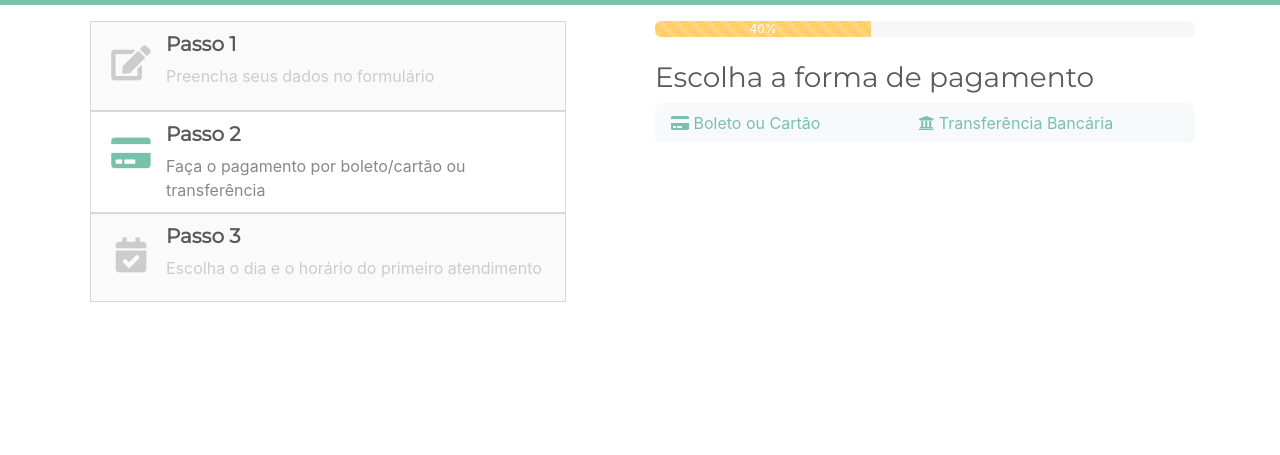
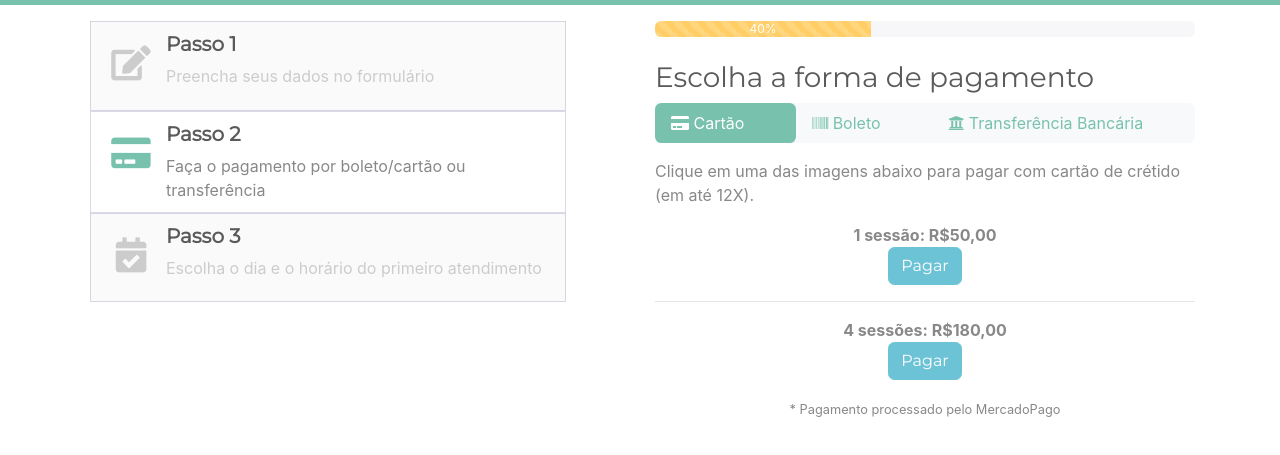
Before and after one commit to psicologaligiaarraes/psicologaligiaarraes.github.io, a plain HTML site: page mensagem_enviada.html in a window 1280 px wide. Shown: the part 51-506 px from the top of the page. Drawn offline with Linux system fonts and the light colour scheme; a script that the page names is missing.

Commit message:
mercadopago

```diff
--- a/mensagem_enviada.html
+++ b/mensagem_enviada.html
@@ -146,35 +146,31 @@
 
                             <ul class="nav bg-light nav-pills rounded nav-fill mb-3" role="tablist">
                               <li class="nav-item">
-                                <a class="nav-link show text-left" data-toggle="pill" href="#nav-tab-card">
-                                <i class="fa fa-credit-card"></i> Boleto ou Cartão</a></li>
-                              <!-- <li class="nav-item">
-                                <a class="nav-link" data-toggle="pill" href="#nav-tab-paypal">
-                                <i class="fab fa-paypal"></i>  Paypal</a></li> -->
+                                <a class="nav-link active show text-left" data-toggle="pill" href="#nav-tab-card">
+                                <i class="fa fa-credit-card"></i> Cartão</a></li>
+                              <li class="nav-item">
+                                <a class="nav-link text-left" data-toggle="pill" href="#nav-tab-boleto">
+                                <i class="fa fa-barcode" aria-hidden="true"></i> Boleto</a></li>
                               <li class="nav-item">
                                 <a class="nav-link text-left" data-toggle="pill" href="#nav-tab-bank">
                                 <i class="fa fa-university"></i>  Transferência Bancária</a></li>
                             </ul>
 
                             <div class="tab-content">
-                            <div class="tab-pane fade show" id="nav-tab-card">
+                            <div class="tab-pane fade active show" id="nav-tab-card">
                               <!-- <p class="alert alert-success">Some text success or error</p> -->
 
 
 
                               <!-- <p class="alert alert-success">Clique em uma das imagens abaixo</p>  -->
-                              <p>Clique em uma das imagens abaixo para pagar com boleto ou cartão (em até 12X).</p>
+                              <p>Clique em uma das imagens abaixo para pagar com cartão de crétido (em até 12X).</p>
 
                               <div class="text-center">
                               <p><strong>1 sessão: R$50,00</strong>
                                 <br>
                                 <!-- <a href="https://pag.ae/7UBQTi4w5" target="_blank"><img class="right-text" src="https://stc.pagseguro.uol.com.br/public/img/botoes/pagamentos/209x48-pagar-assina.gif" alt=""></a> -->
 
-                                <a mp-mode="dftl" href="https://www.mercadopago.com/mlb/checkout/start?pref_id=417662376-bd660148-1471-405e-a196-196918fcd60b" name="MP-payButton" class='blue-ar-m-rn-brall'>Pagar</a>
-                                <script type="text/javascript">
-                                (function(){function $MPC_load(){window.$MPC_loaded !== true && (function(){var s = document.createElement("script");s.type = "text/javascript";s.async = true;s.src = document.location.protocol+"//secure.mlstatic.com/mptools/render.js";var x = document.getElementsByTagName('script')[0];x.parentNode.insertBefore(s, x);window.$MPC_loaded = true;})();}window.$MPC_loaded !== true ? (window.attachEvent ?window.attachEvent('onload', $MPC_load) : window.addEventListener('load', $MPC_load, false)) : null;})();
-                                </script>
-                                </p>
+                                <a class="btn btn-info" href="https://www.mercadopago.com/mlb/checkout/start?pref_id=417662376-1cfd3ad2-b795-4b19-af07-ede3d59d8188">Pagar</a>
                                 <!-- <br>
                               2 sessões: R$95,00 <a href="https://pag.ae/7UBQTv4Vq" target="_blank"><img src="https://stc.pagseguro.uol.com.br/public/img/botoes/pagamentos/205x30-pagar-roxo.gif" alt=""></a>
                                 <br>
@@ -184,19 +180,33 @@
                                 <p>
                               <strong>4 sessões: R$180,00 </strong>
                               <br>
-                              <a mp-mode="dftl" href="https://www.mercadopago.com/mlb/checkout/start?pref_id=417662376-dcdd8ddd-377b-460f-ba73-ba1997ce6891" name="MP-payButton" class='blue-ar-m-rn-brall'>Pagar</a>
-                              <script type="text/javascript">
-                              (function(){function $MPC_load(){window.$MPC_loaded !== true && (function(){var s = document.createElement("script");s.type = "text/javascript";s.async = true;s.src = document.location.protocol+"//secure.mlstatic.com/mptools/render.js";var x = document.getElementsByTagName('script')[0];x.parentNode.insertBefore(s, x);window.$MPC_loaded = true;})();}window.$MPC_loaded !== true ? (window.attachEvent ?window.attachEvent('onload', $MPC_load) : window.addEventListener('load', $MPC_load, false)) : null;})();
-                              </script>
+                                <a class="btn btn-info" href="https://www.mercadopago.com/mlb/checkout/start?pref_id=417662376-e3175f37-1c49-48db-9cbc-cdeeaa6c4fe7">Pagar</a>
                               <!-- <a href="https://pag.ae/7UBQTRHS4" target="_blank"><img src="https://stc.pagseguro.uol.com.br/public/img/botoes/pagamentos/209x48-pagar-assina.gif" alt=""></a> -->
                                 <!-- <br>
                               10 sessões: R$450,00 <a href="https://pag.ae/7UBQUanep" target="_blank"><img src="https://stc.pagseguro.uol.com.br/public/img/botoes/pagamentos/205x30-pagar-roxo.gif" alt=""></a></p>
                                -->
 
+                               <br>
+                               <p><small>* Pagamento processado pelo MercadoPago</small></p>
                               </div>
 
 
                             </div> <!-- tab-pane.// -->
+                            <div class="tab-pane fade" id="nav-tab-boleto">
+                              <p>Clique em uma das imagens abaixo para pagar com boleto.</p>
+
+                              <div class="text-center">
+                              <p><strong>1 sessão: R$50,00</strong>
+                                <br>
+                                <!-- <a href="https://pag.ae/7UBQTi4w5" target="_blank"><img class="right-text" src="https://stc.pagseguro.uol.com.br/public/img/botoes/pagamentos/209x48-pagar-assina.gif" alt=""></a> -->
+
+                                <a class="btn btn-info" href="https://www.mercadopago.com/mlb/checkout/start?pref_id=417662376-a2b1784c-c935-4458-a3ce-fe9cb71c40be">Pagar</a>
+
+                                <br>
+                                <p><small>* Pagamento processado pelo MercadoPago</small></p>
+                              </div>
+
+                            </div>
                             <!-- <div class="tab-pane fade" id="nav-tab-paypal">
                             <p>Paypal is easiest way to pay online</p>
                             <p>
```
